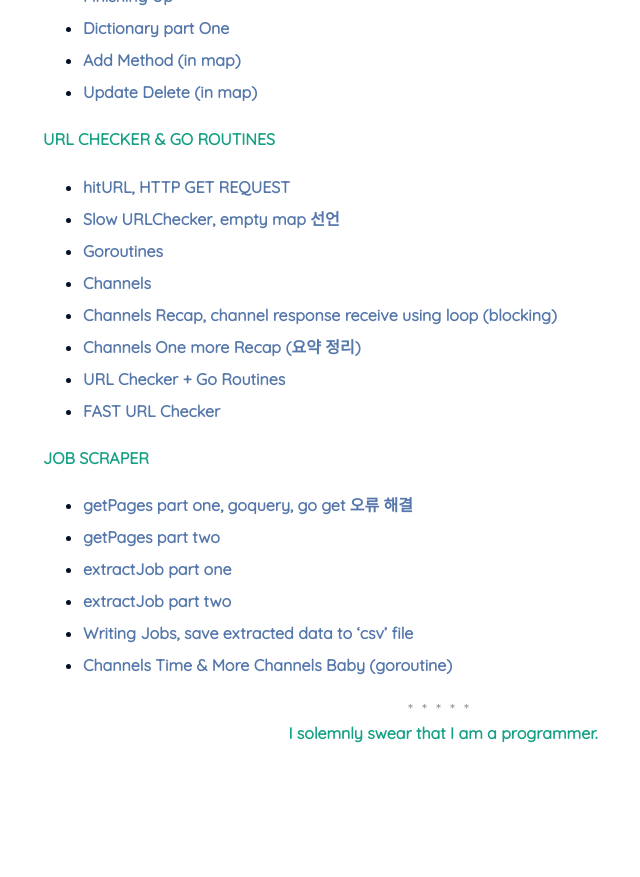
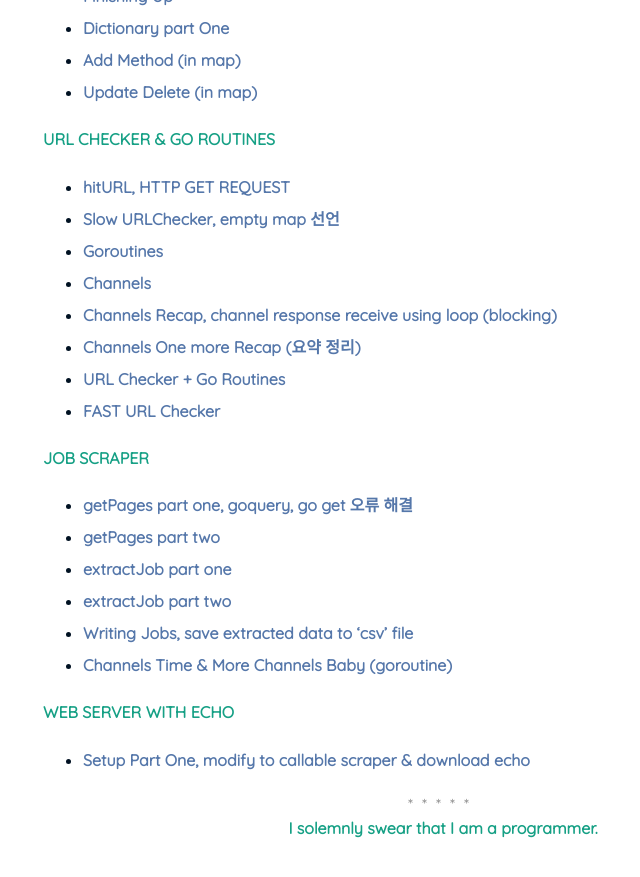
Before and after one commit to nimkoes/portfolio, a Jekyll site: the page built from _posts/2021-05-15-Go-Language-Study.md, in a window 1280 px wide and 900 px high, scrolled down 1939 px. Shown: the top 877 px of the window, without its empty margins (197-837 px from the left). Built offline with Jekyll 4.4.1, drawn with Linux system fonts in a browser that asks for light colours; before the commit the page ends 2744 px from its top, so only the background shows below that.

Commit message:
'Go 'WEB SERVER WITH ECHO' : Setup Part One, modify to callable scraper & download echo' 학습 내용 추가

```diff
--- a/_posts/2021-05-15-Go-Language-Study.md
+++ b/_posts/2021-05-15-Go-Language-Study.md
@@ -76,6 +76,9 @@ author: "nimkoes"
 - [Writing Jobs, save extracted data to 'csv' file][link_blog_032]
 - [Channels Time & More Channels Baby (goroutine)][link_blog_033]
 
+#### **WEB SERVER WITH ECHO**
+- [Setup Part One, modify to callable scraper & download echo][link_blog_034]
+
 
 
 
```
Also changed, not shown: other parts of _posts/2021-05-15-Go-Language-Study.md (+2 -0 lines).
